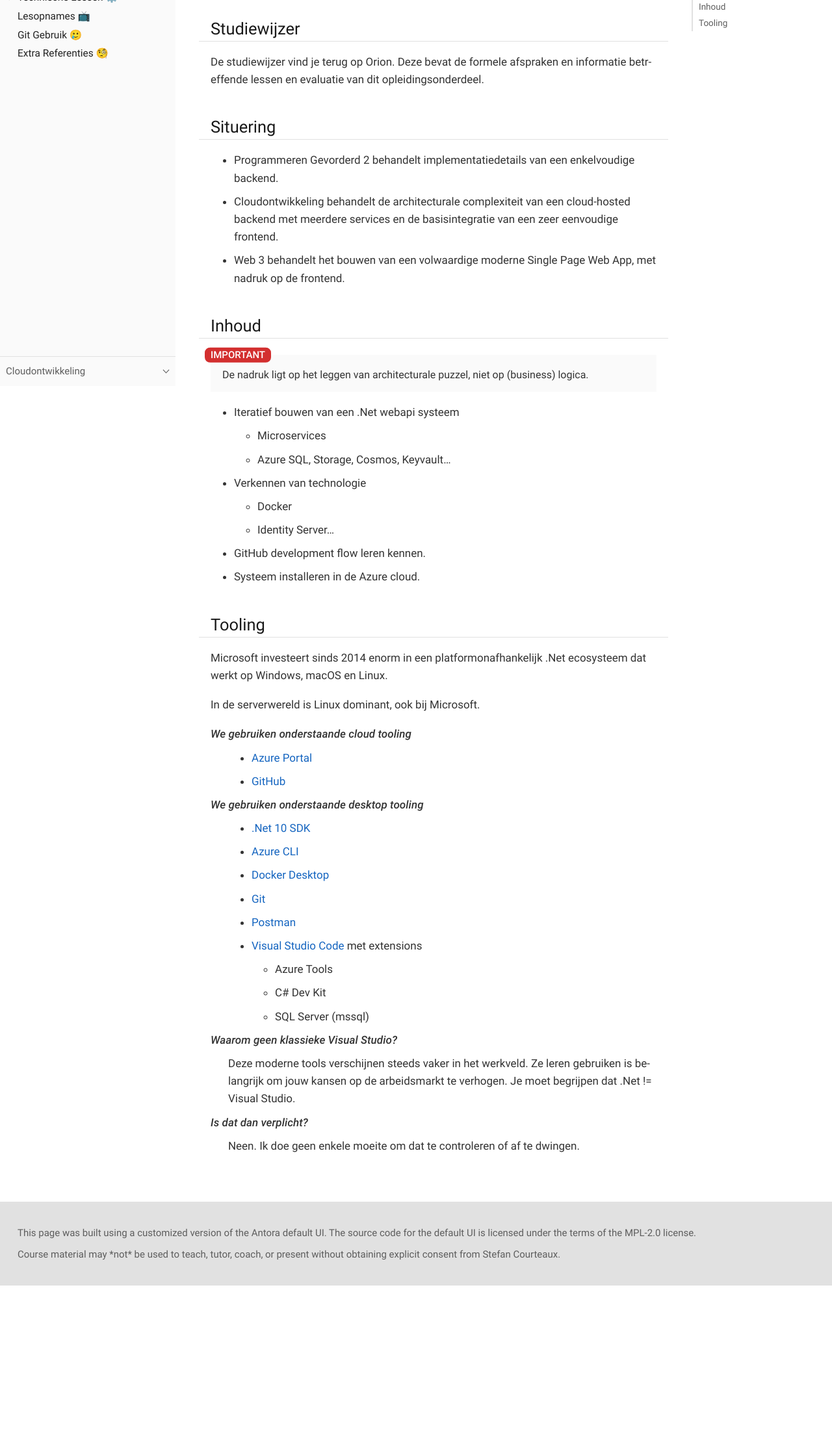
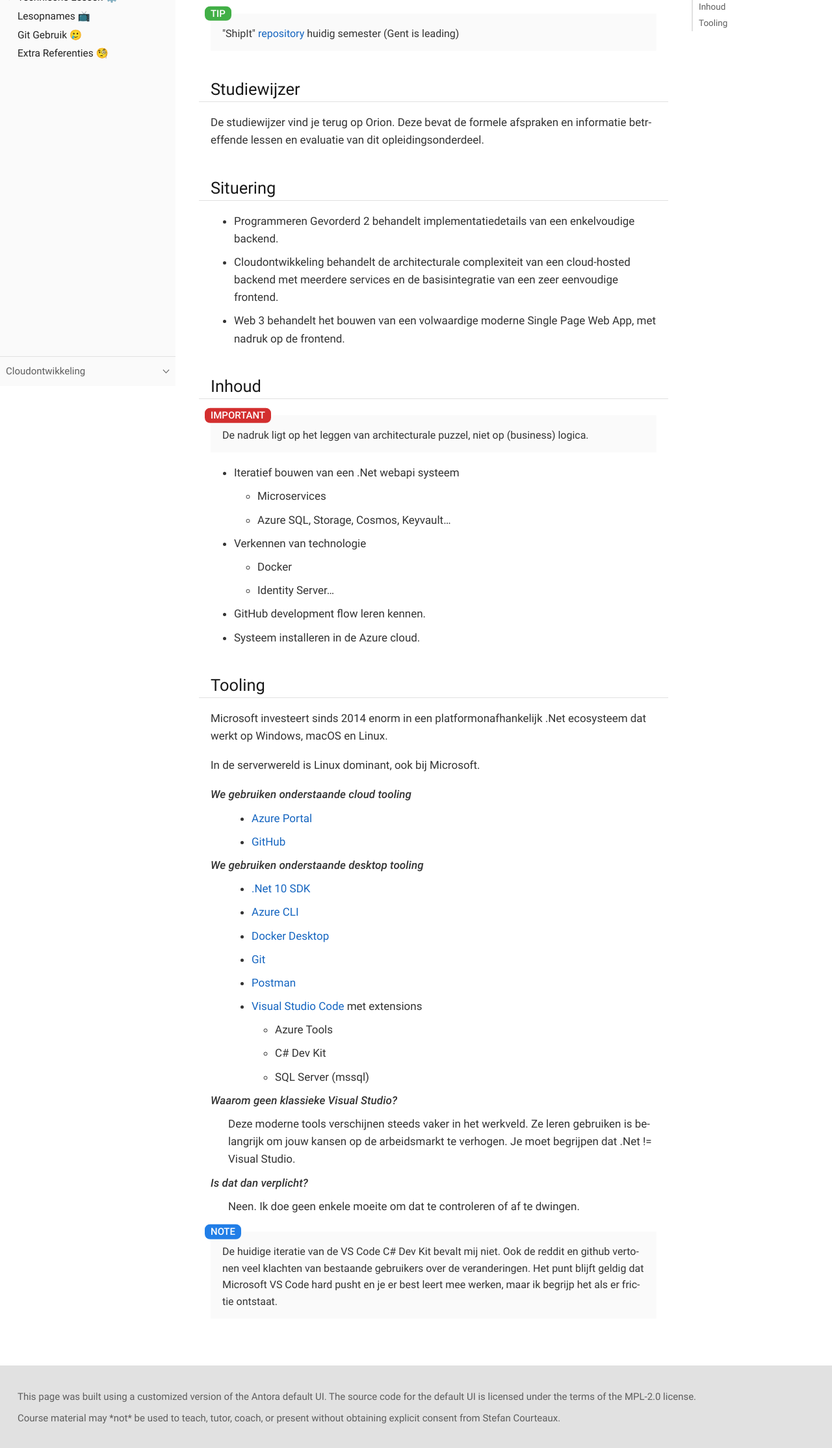
Before and after one commit to stefan-courteaux/stefan-courteaux.github.io, a plain HTML site: page pg3/index.html in a window 1280 px wide. Shown: the part 206-2434 px from the top of the page at 65% size. Before the commit the page ends 2184 px from the top, so only its background shows below. Drawn offline with Linux system fonts and the light colour scheme.

Commit message:
Cloud repo + vs code note

```diff
--- a/pg3/index.html
+++ b/pg3/index.html
@@ -157,6 +157,22 @@
 </aside>
 <article class="doc">
 <h1 class="page">Welkom bij Cloudontwikkeling!</h1>
+<div id="preamble">
+<div class="sectionbody">
+<div class="admonitionblock tip">
+<table>
+<tr>
+<td class="icon">
+<i class="fa icon-tip" title="Tip"></i>
+</td>
+<td class="content">
+"ShipIt" <a href="https://github.com/stefan-courteaux/cloudontwikkeling2627s1">repository</a> huidig semester (Gent is leading)
+</td>
+</tr>
+</table>
+</div>
+</div>
+</div>
 <div class="sect1">
 <h2 id="_studiewijzer"><a class="anchor" href="#_studiewijzer"></a>Studiewijzer</h2>
 <div class="sectionbody">
@@ -308,6 +324,18 @@ De nadruk ligt op het leggen van architecturale puzzel, niet op (business) logic
 </dd>
 </dl>
 </div>
+<div class="admonitionblock note">
+<table>
+<tr>
+<td class="icon">
+<i class="fa icon-note" title="Note"></i>
+</td>
+<td class="content">
+De huidige iteratie van de VS Code C# Dev Kit bevalt mij niet. Ook de reddit en github vertonen veel klachten van bestaande gebruikers over de veranderingen. Het punt blijft geldig dat Microsoft VS Code hard pusht en je er best leert mee werken, maar ik begrijp het als er frictie ontstaat.
+</td>
+</tr>
+</table>
+</div>
 </div>
 </div>
 </article>
```
